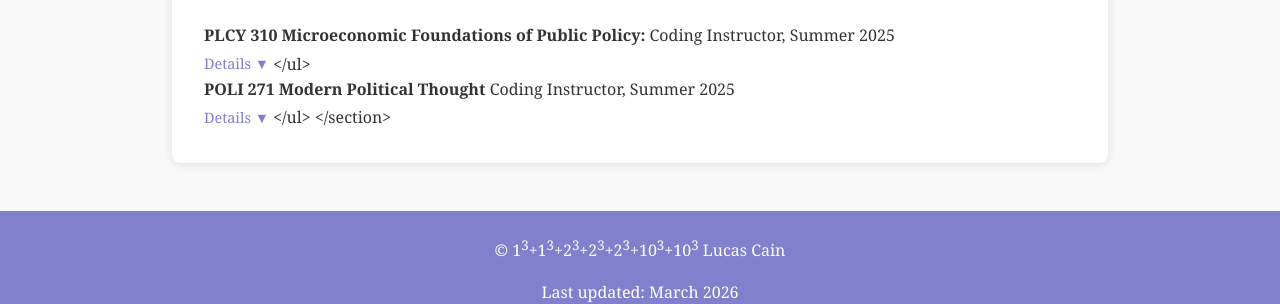
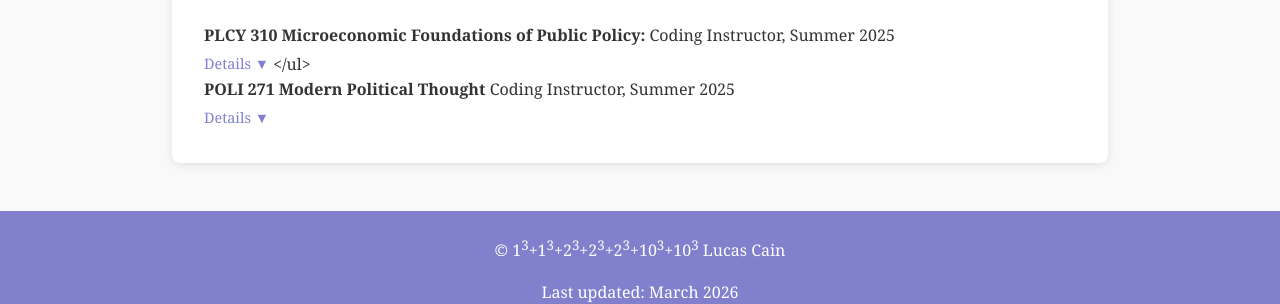
Before and after one commit to L-Cain/L-Cain.github.io, a Jekyll site: the page built from teaching.md, in a window 1280 px wide and 1121 px high. Shown: the part 775-1079 px from the top of the window. Built offline with Jekyll 4.4.1, drawn with Linux system fonts in a browser that asks for light colours; our own code applies the rules of GitHub Pages for plain Markdown files.

Commit message:
Update teaching.md

```diff
--- a/teaching.md
+++ b/teaching.md
@@ -52,7 +52,7 @@
       </div>
  </ul>
    <br>
-   <u1>
+   <ul>
     <strong>POLI 271 Modern Political Thought </strong> Coding Instructor, Summer 2025 <br>
       <button onclick="var a=this.nextElementSibling;a.style.display=a.style.display==='block'?'none':'block';this.textContent=this.textContent==='Details ▼'?'Details ▲':'Details ▼';" style="margin-top:0.1rem;background:none;border:none;color:#8080cc;padding:0.25rem 0;cursor:pointer;font-family:inherit;font-size:0.9rem;">Details ▼</button>
     <div style="display:none;margin-top:0.75rem;padding:1rem;background:#f0f0f8;border-left:3px solid #8080cc;border-radius:0 4px 4px 0;">
```
